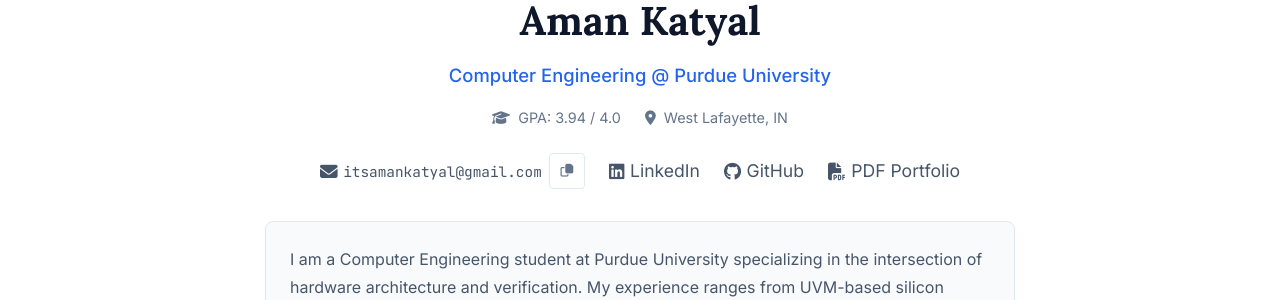
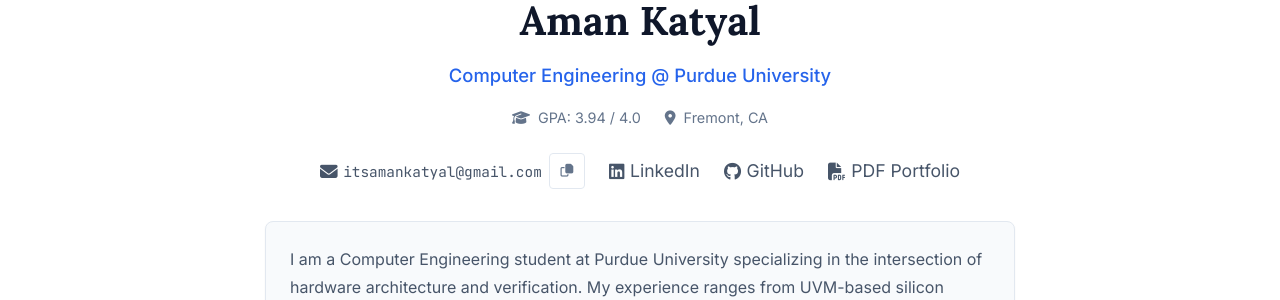
Before and after one commit to aman-katyal/aman-katyal.github.io, a Jekyll site: the page built from index.md, in a window 1280 px wide and 900 px high. Shown: the part 120-420 px from the top of the window. Built offline with Jekyll 4.4.1, drawn with Linux system fonts in a browser that asks for light colours.

Commit message:
location: West Lafayette, IN -> Fremont, CA

```diff
--- a/index.md
+++ b/index.md
@@ -13,7 +13,7 @@ title: Aman Katyal | Portfolio
       <i class="fa-solid fa-graduation-cap"></i> GPA: 3.94 / 4.0
     </span>
     <span class="profile-meta-item">
-      <i class="fa-solid fa-location-dot"></i> West Lafayette, IN
+      <i class="fa-solid fa-location-dot"></i> Fremont, CA
     </span>
   </div>
 
```
